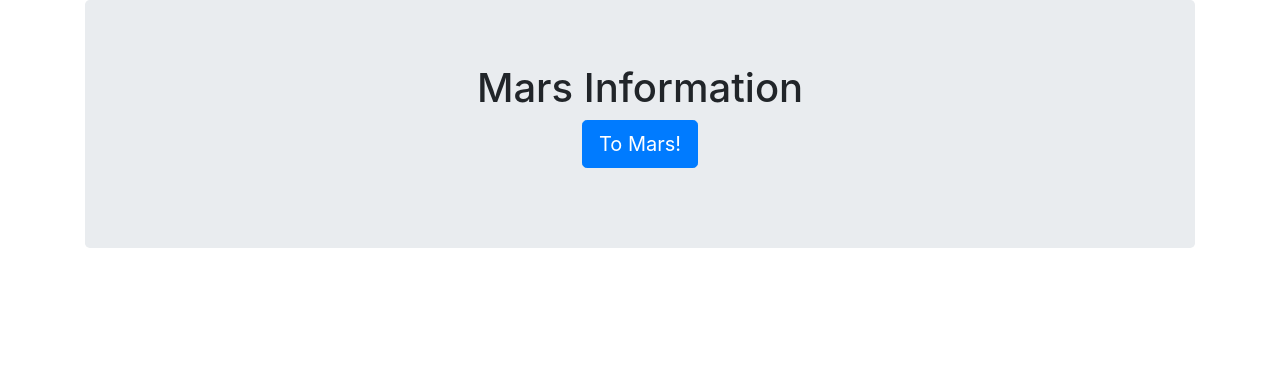
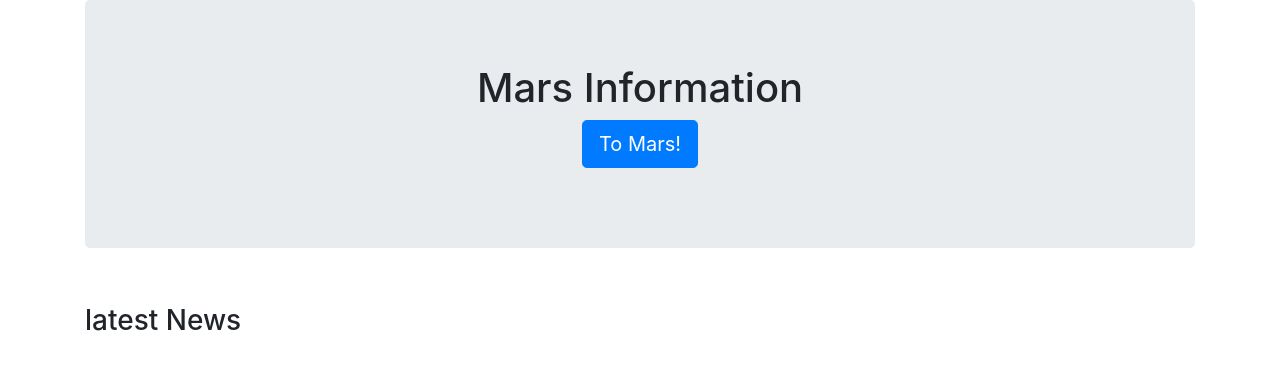
Before and after one commit to RinerAlexander/scraping-challenge, a Flask app: page / in a window 1280 px wide. Shown: the top 370 px of the page. Run offline with Flask 2, Linux system fonts and the light colour scheme; data that the repository does not hold is empty; some libraries are stand-ins or nearby versions.

Commit message:
added rest of stuff

```diff
--- a/templates/index.html
+++ b/templates/index.html
@@ -27,6 +27,14 @@
             </div>
         </div>
 
+        <div class="row">
+            <div class="col-12">
+                <h3>latest News</h3>
+                <p>{{mars_results["articleTitle"]}}</p>
+                <p>{{mars_results["articleTeaser"]}}</p>
+            </div>
+        </div>
+
     </div>
 
 </body>
```
